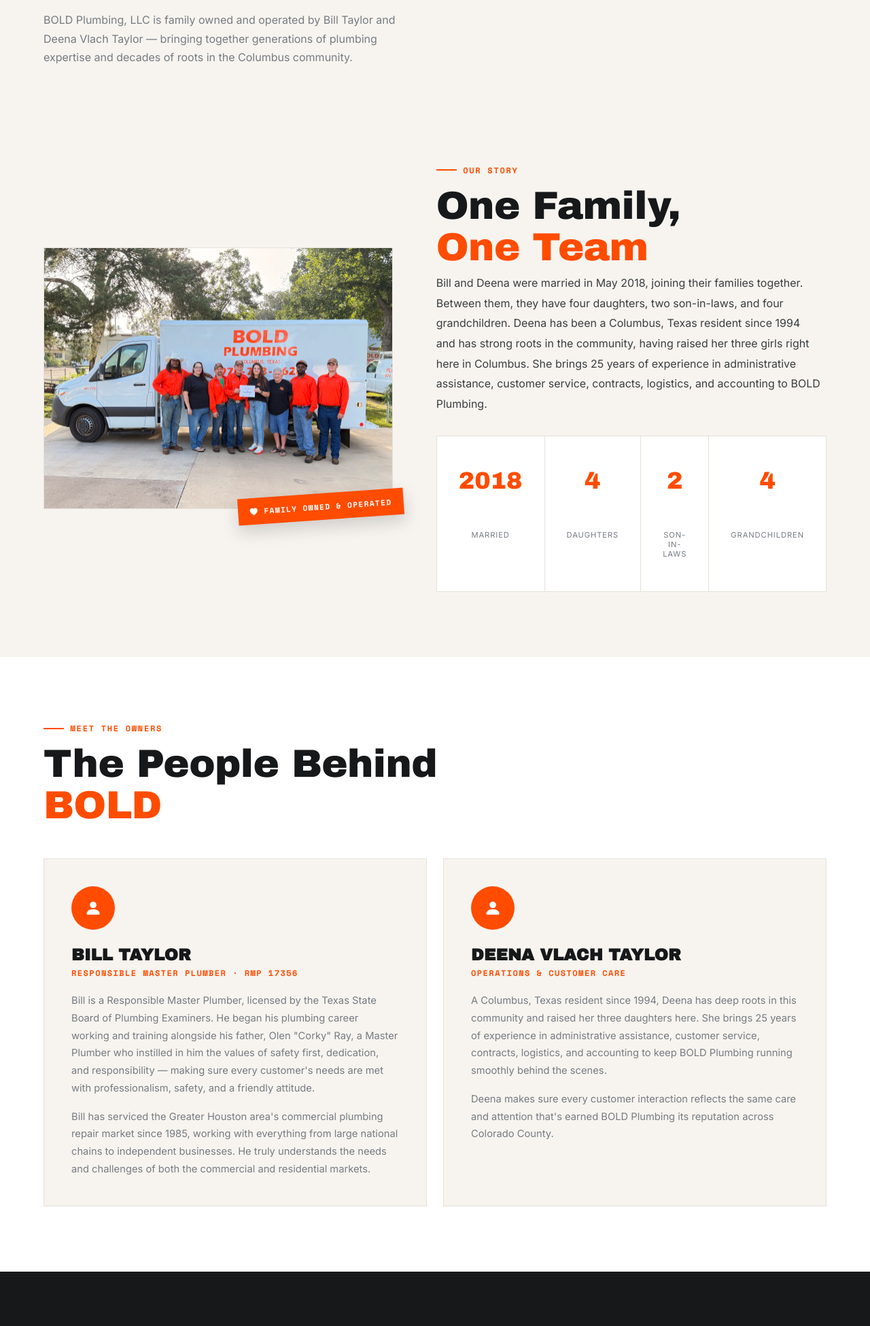
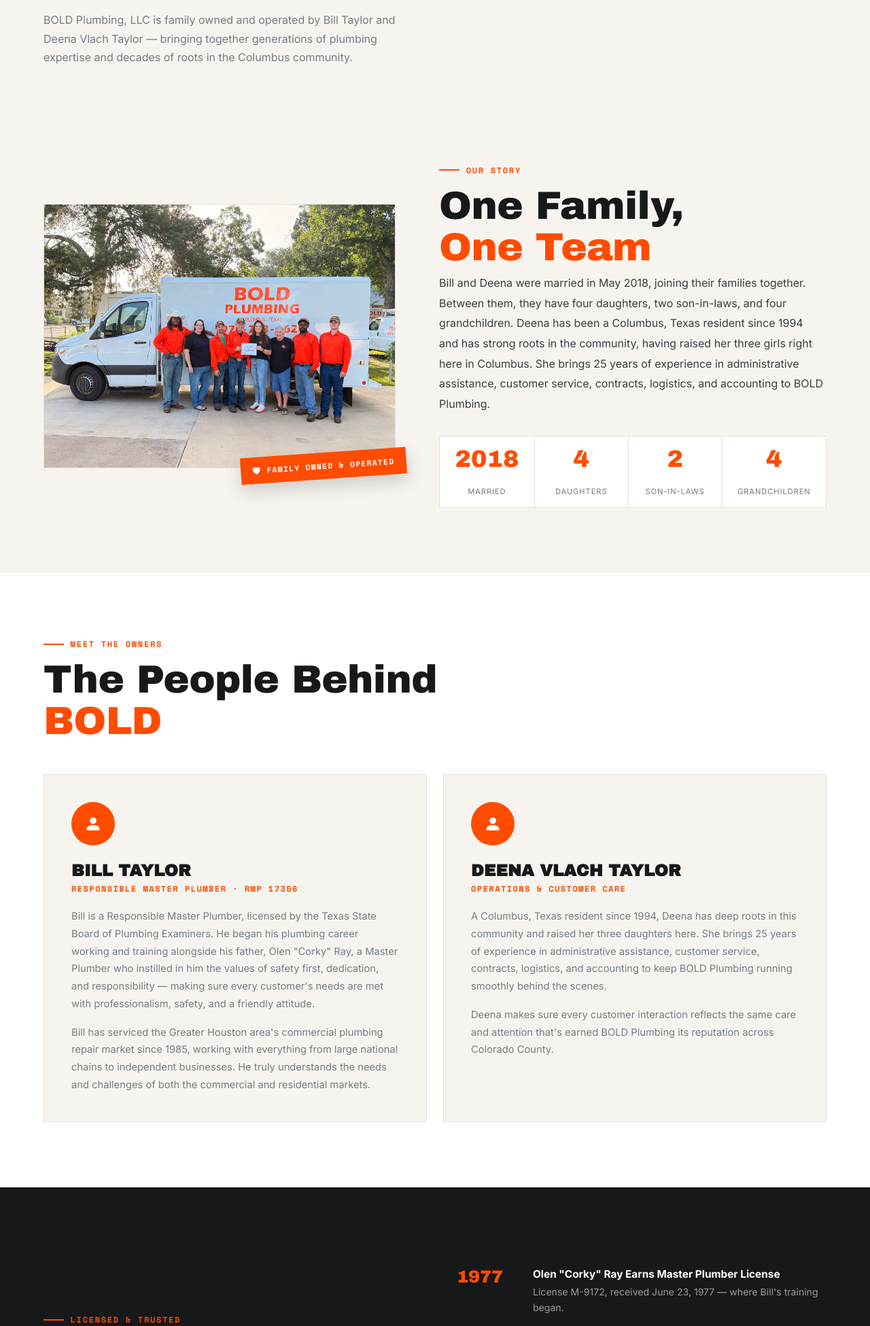
Before and after one commit to flowleadsolutions/flowleadsolutions.github.io, a PHP site: page /sites/boldplumbing.com/about.html in a window 1280 px wide. Shown: the part 323-2274 px from the top of the page at 68% size. Run offline with PHP 8.4, Linux system fonts and the light colour scheme.

Commit message:
style color update

```diff
--- a/sites/boldplumbing.com/assets/css/styles.css
+++ b/sites/boldplumbing.com/assets/css/styles.css
@@ -16,6 +16,7 @@
   --orange: #FF4C00;
   --orange-deep: #D63E00;
   --orange-tint: #FFE7DB;
+  --blue: #2776AE;
 }
 
 html {
@@ -365,7 +366,7 @@
   font-size: 1.25rem;
   letter-spacing: 0.01em;
   margin-bottom: 0.75rem;
-  color: var(--ink);
+  color: var(--blue);
   text-transform: uppercase;
 }
 
@@ -1230,7 +1231,7 @@
 
 .family-stats div {
   background: var(--white);
-  padding: 1.5rem 1rem;
+  padding: 0.5rem 0.7rem;
   text-align: center;
 }
 
```
